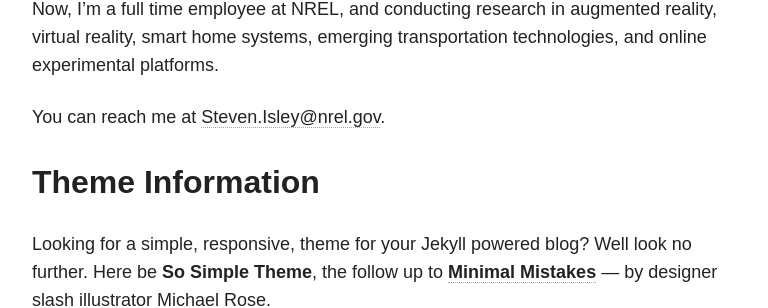
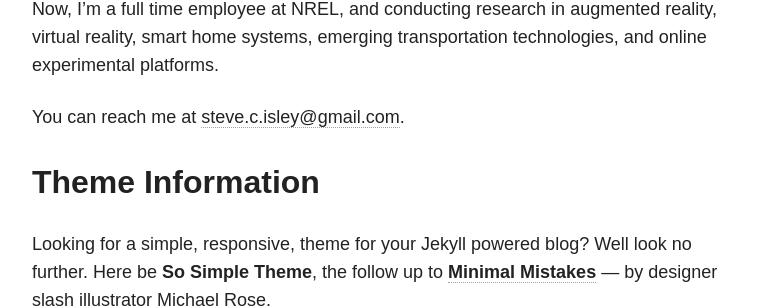
Before and after one commit to scisley/scisley.github.io, a Jekyll site: the page built from about/index.md, in a window 1280 px wide. Shown: the part 1211-1519 px from the top of the page, without its empty margins (254-1022 px from the left). Built offline with Jekyll 4.4.1, drawn with Linux system fonts in a browser that asks for light colours; nearby versions of some CDN libraries; some of the changed lines change nothing that is shown.

Commit message:
Updated email address

```diff
--- a/about/index.md
+++ b/about/index.md
@@ -13,7 +13,7 @@
 
 Now, I'm a full time employee at NREL, and conducting research in augmented reality, virtual reality, smart home systems, emerging transportation technologies, and online experimental platforms.
 
-You can reach me at <Steven.Isley@nrel.gov>.
+You can reach me at <steve.c.isley@gmail.com>.
 
 ## Theme Information
 Looking for a simple, responsive, theme for your Jekyll powered blog? Well look no further. Here be **So Simple Theme**, the follow up to [**Minimal Mistakes**](http://mmistakes.github.io/minimal-mistakes) --- by designer slash illustrator [Michael Rose](http://mademistakes.com).
```
